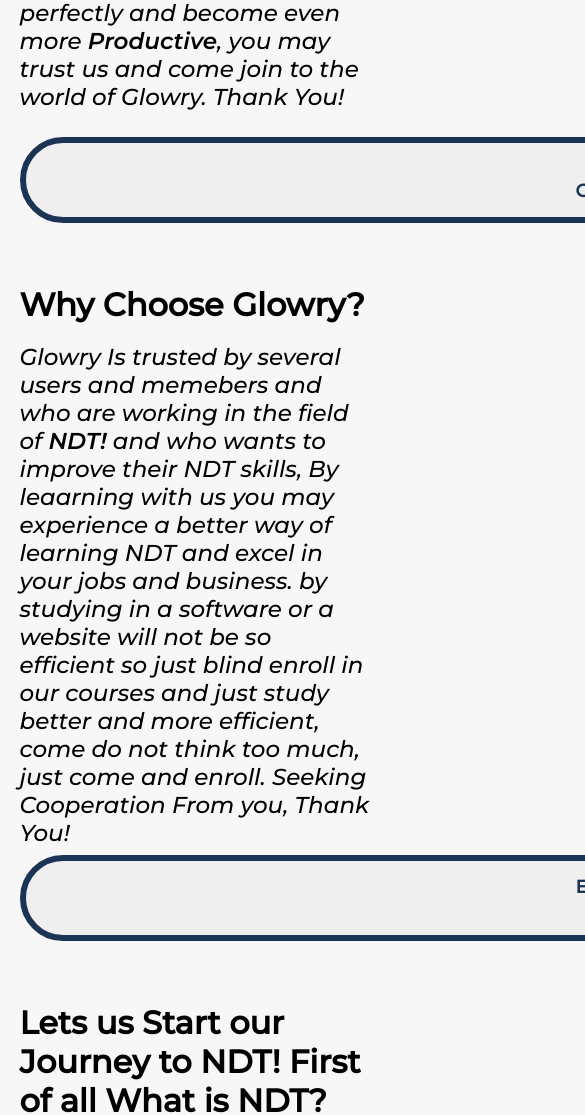
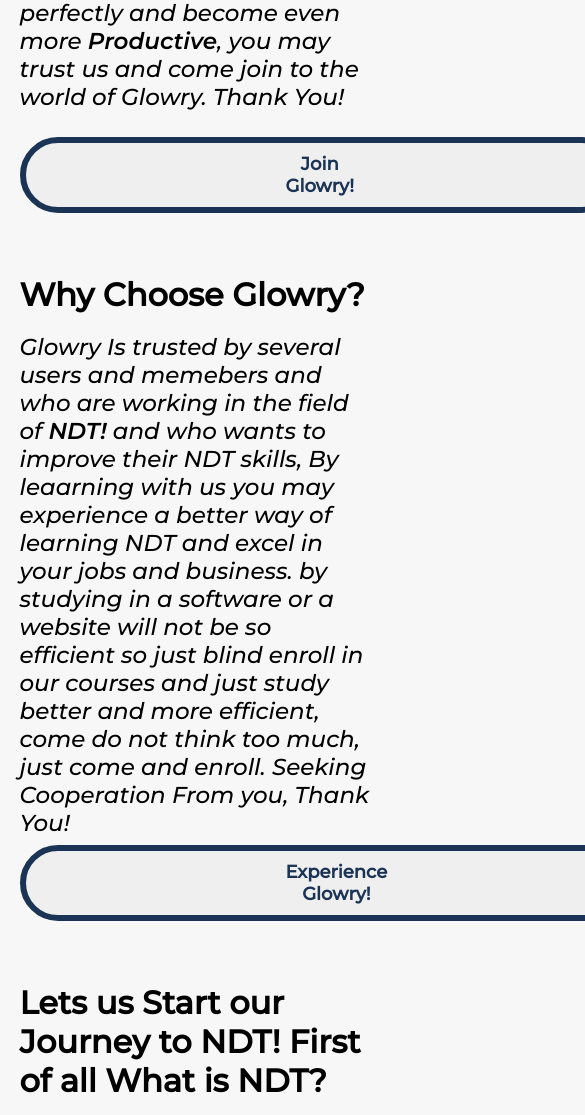
Before and after one commit to SarveshJayakandan/Glowry, a plain HTML site: page home.html in a window 390 px wide. Shown: the part 1301-2416 px from the top of the page, 585 px wide, since content can reach past the window. Drawn offline with Linux system fonts and the light colour scheme; a web font is replaced by a local one.

Commit message:
Update home.html

```diff
--- a/home.html
+++ b/home.html
@@ -108,6 +108,11 @@
 a{
     color: rgb(53, 53, 53);
 }
+@media (max-width: 720px) {
+  .hi{
+   padding: 10px 260px;
+  }
+}
 </style>
 <body>
 <nav>
@@ -136,13 +141,13 @@
     <h1>What is Glowry?</h1> <br>
     <i><p>Glowry is an initiative started by <b>Sarvesh Jayakandan and J.S. Sri Hari</b> on the first of May 2023. Its Ultimate Motive is to change the NDT world to a more productive and effective one, which can be experienced by learning with us in the most effective way. Glowry was started in order to enhance and organize a better world for NDT, Where everything can be organized perfectly and become even more <b>Productive</b>, you may trust us and come join to the world of Glowry. Thank You!</p></i> <br>
 
-    <button onclick = "window.location.href='login.html';">Join Glowry!</button>
+    <button onclick = "window.location.href='login.html';" class="hi">Join Glowry!</button>
     <h1>Why Choose Glowry?</h1> <br>
     <p><i>Glowry Is trusted by several users and memebers and who are working in the field of <b>NDT!</b> and who wants to improve their NDT skills, By leaarning with us you may experience a better way of learning NDT and excel in your jobs and business. by studying in a software or a website will not be so efficient so just blind enroll in our courses and just study better and more efficient, come do not think too much, just come and enroll. Seeking Cooperation From you, Thank You!</i></p>
-   <button onclick="window.location.href='Signup.html';">Experience Glowry!</button>
+   <button onclick="window.location.href='Signup.html';" class="hi">Experience Glowry!</button>
    <h1>Lets us Start our Journey to NDT! First of all What is NDT?</h1> <br>
    <i><p>Non-destructive testing (NDT) is a testing and analysis technique used by industry to evaluate the properties of a material, component, structure or system for characteristic differences or welding defects and discontinuities without causing damage to the original part. NDT is also known as non-destructive examination (NDE), non-destructive inspection (NDI) and non-destructive evaluation (NDE).</p></i>
-   <button onclick="vnsndt()">Learn More!</button>
+   <button onclick="vnsndt()" class="hi">Learn More!</button>
  </div>
  </div>
  <script src="https://kit.fontawesome.com/b6729b5f76.js" crossorigin="anonymous"></script>
```
